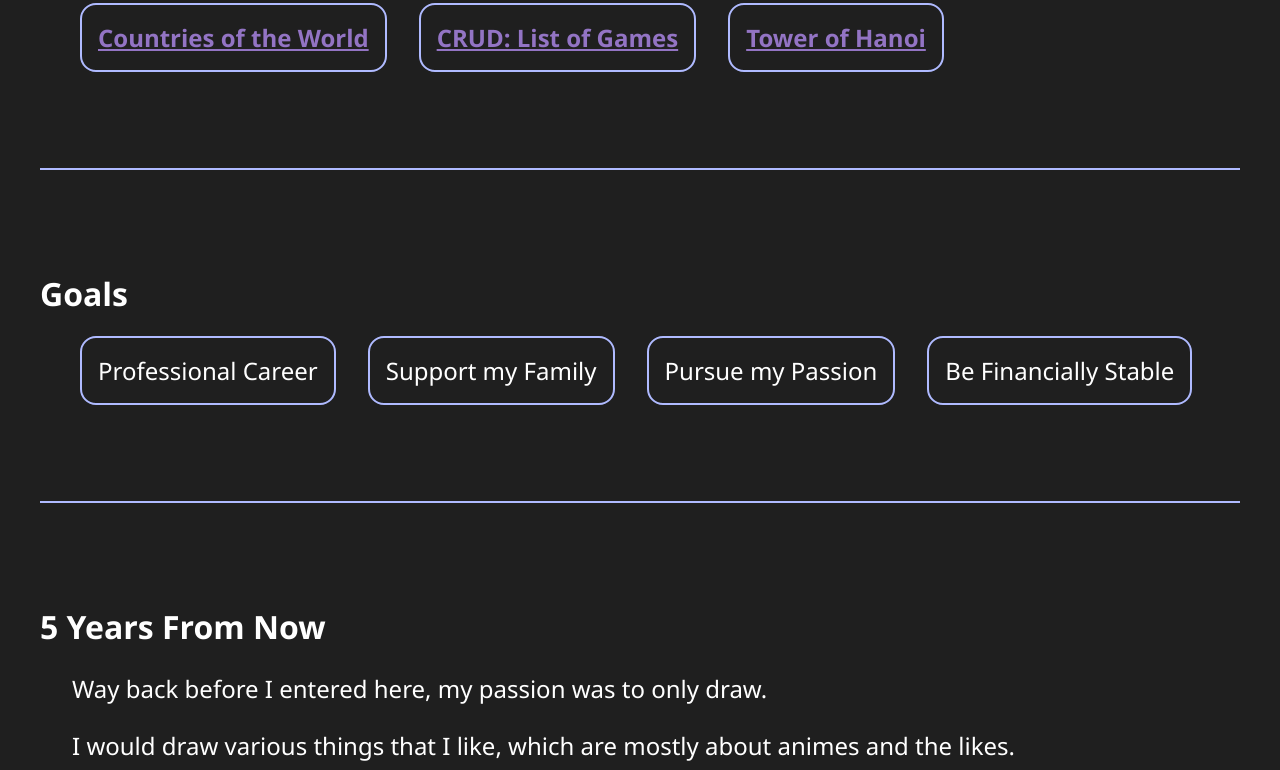
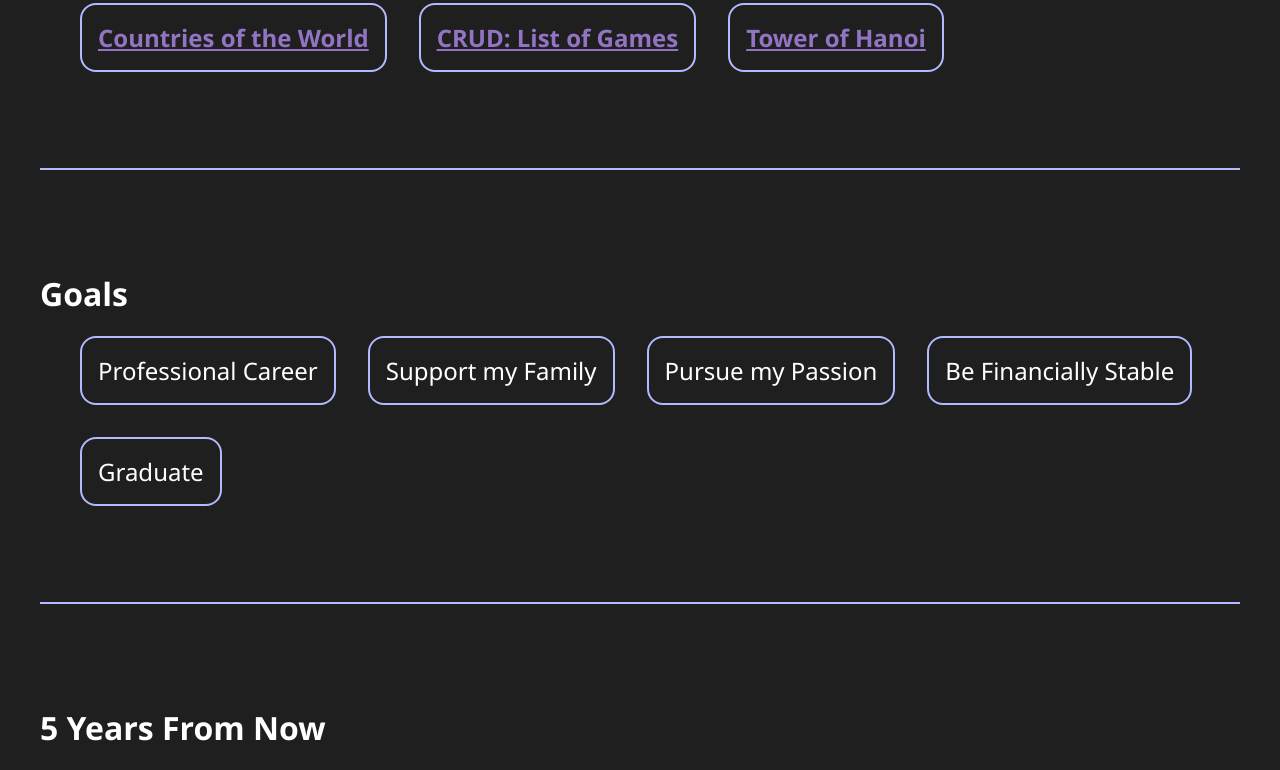
Before and after one commit to PUP-BSIT/final-Nogadas-VonRyan, a plain HTML site: page index.html in a window 1280 px wide. Shown: the part 1497-2267 px from the top of the page. Drawn offline with Linux system fonts and the light colour scheme.

Commit message:
add goal on page

```diff
--- a/index.css
+++ b/index.css
@@ -40,6 +40,7 @@ a {
 ul {
     display: flex;
     gap: 2rem;
+    flex-wrap: wrap;
 }
 
 li {
--- a/index.html
+++ b/index.html
@@ -41,6 +41,7 @@
 				<li>Support my Family</li>
 				<li>Pursue my Passion</li>
 				<li>Be Financially Stable</li>
+				<li>Graduate</li>
 			</ul>
 		</div>
 		<div class="future">
```
